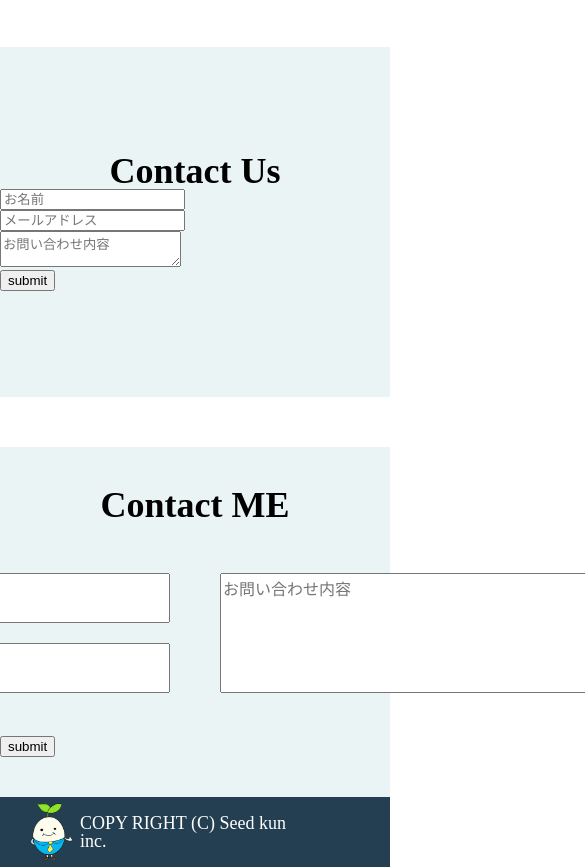
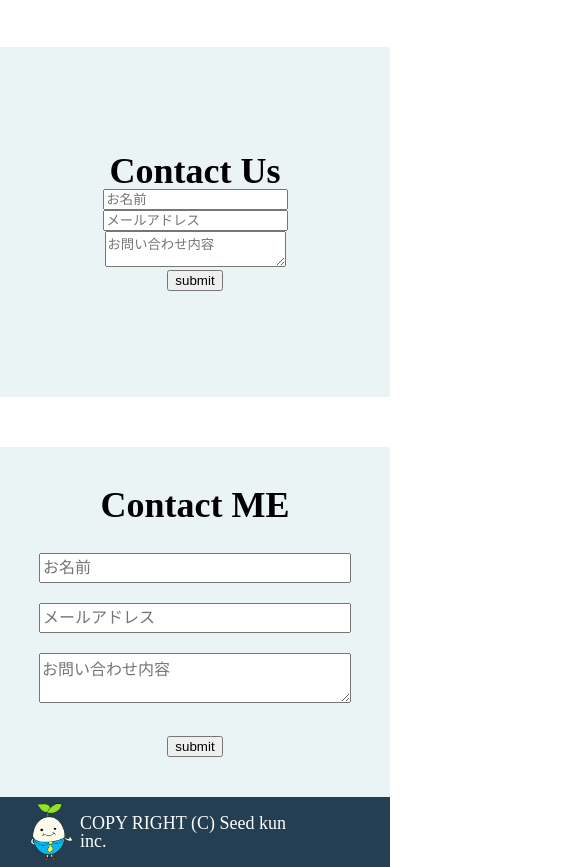
Before and after one commit to MichiY3/michi, a plain HTML site: page index.html in a window 390 px wide. Shown: the part 1777-2644 px from the top of the page, 585 px wide, since content can reach past the window. Drawn offline with Linux system fonts and the light colour scheme.

Commit message:
スマートフォン用form完成

```diff
--- a/CSS/style.css
+++ b/CSS/style.css
@@ -243,6 +243,7 @@ textarea {
 	display: flex;
 	flex-direction: column;
 	justify-content: center;
+	text-align: center;
 
 }
 
@@ -399,9 +400,28 @@ footer .footer-right{
 	}
 	/*curriculum　ここまで*/
 
+	/*contact*/
+	.contact2 .form {
+		flex-flow:column nowrap;
+		margin:30px 0;
+	}
+.form .name, .form .email, .form .inquiry2{
+	width: 80%;
+	}
+.form .name, .form .email{
+	height: 30px;
+}
+.form .inquiry2{
+	height:50px;
+	margin-top: 20px;
+}
+.form-left{
+	margin-right:0px;
+}
 
 
-	/*contact*/
+
+	/*contact ここまで*/
 	/*footer*/
 
 
```
